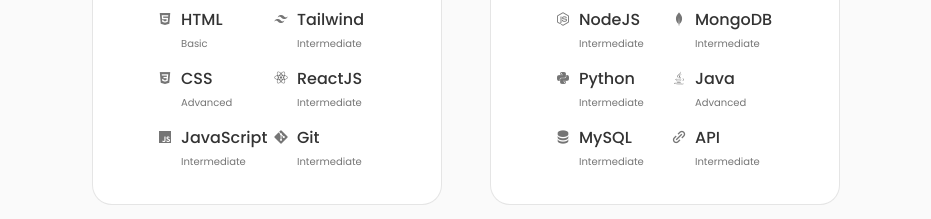
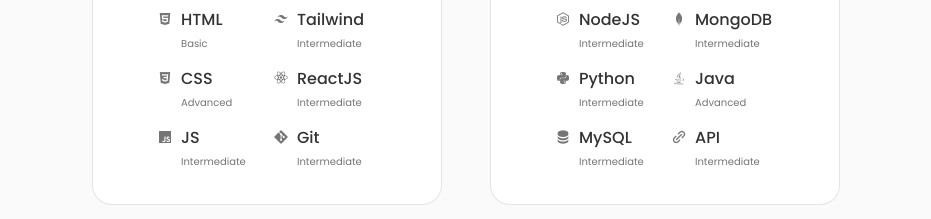
Before and after one commit to gyash21/THE-PORTFOLIO, a React (Create React App) app: page / in a window 1280 px wide. Shown: the part 1620-1839 px from the top of the page, without its empty margins (174-1105 px from the left). Built offline with nearby package versions, Linux system fonts and the light colour scheme.

Commit message:
fix- frontend skill updated

```diff
--- a/src/components/skills/Frontend.jsx
+++ b/src/components/skills/Frontend.jsx
@@ -28,7 +28,7 @@ const Frontend = () => {
             <div className="skills__data">
             <i class='bx bxl-javascript' ></i>
             <div>
-                <h3 className="skills__name">JavaScript</h3>
+                <h3 className="skills__name">JS</h3>
                 <span className="skills__level">Intermediate</span>
             </div>
             </div>
```
